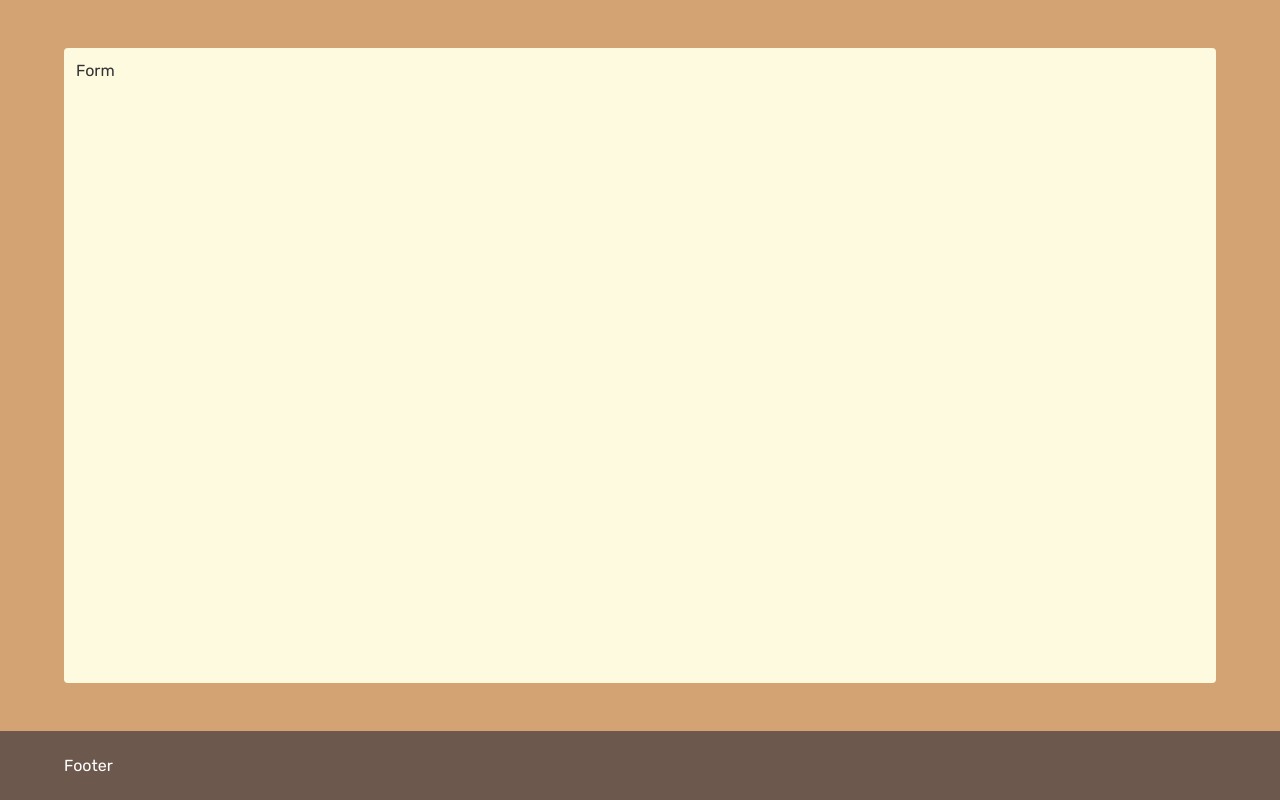
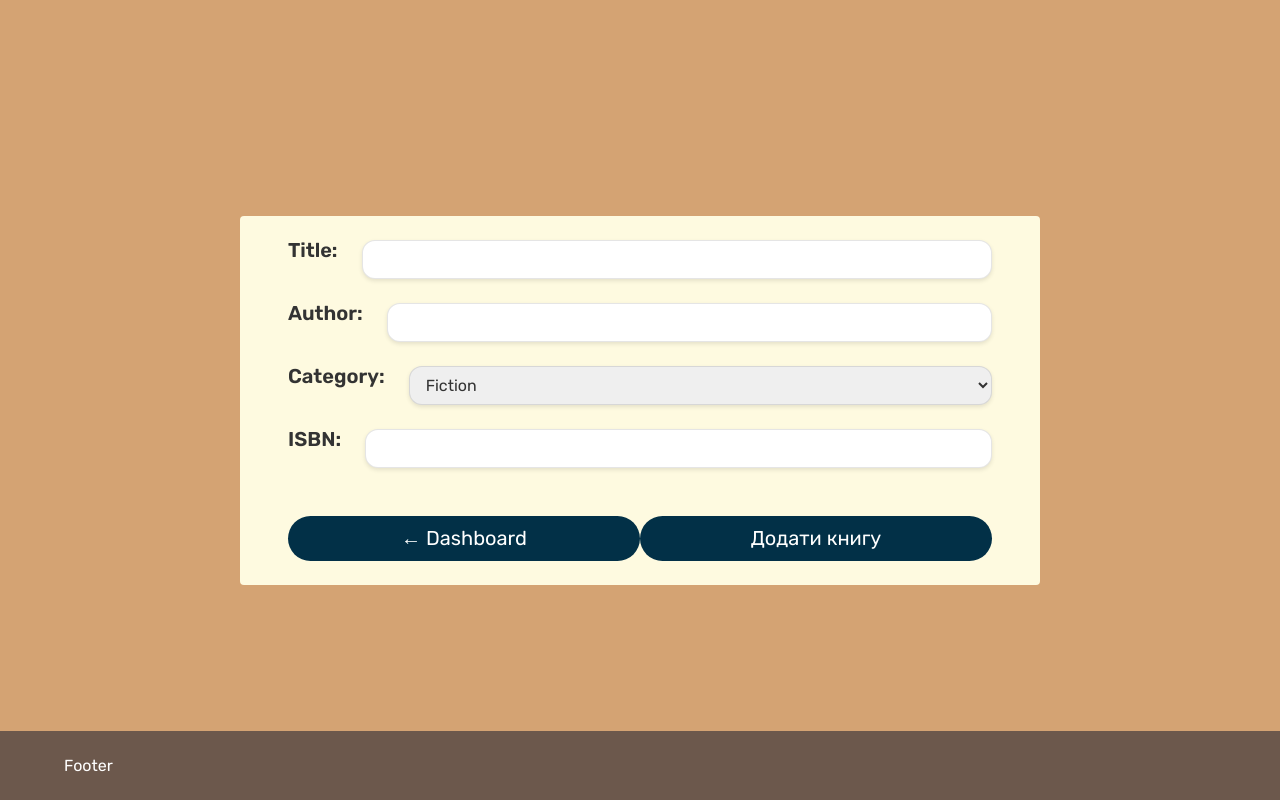
Before and after one commit to ivantelizhenko/Luna__test--ivantelizhenko, a React (Vite) app: page / in a window 1280 px wide. Built offline with nearby package versions, Linux system fonts and the light colour scheme.

Commit message:
part of addBook is done

```diff
--- a/package.json
+++ b/package.json
@@ -15,6 +15,7 @@
     "json-server": "^1.0.0-beta.3",
     "react": "^19.0.0",
     "react-dom": "^19.0.0",
+    "react-hot-toast": "^2.5.2",
     "styled-components": "^6.1.15"
   },
   "devDependencies": {
--- a/src/App.tsx
+++ b/src/App.tsx
@@ -2,6 +2,7 @@ import styled from 'styled-components';
 
 import Footer from './components/Footer';
 import Main from './components/Main';
+import { Toaster } from 'react-hot-toast';
 
 const Layout = styled.div`
   display: flex;
@@ -14,6 +15,7 @@ function App() {
     <Layout>
       <Main />
       <Footer />
+      <Toaster />
     </Layout>
   );
 }
--- a/src/components/BookForm.tsx
+++ /dev/null
@@ -1,14 +0,0 @@
-import styled from 'styled-components';
-
-const StyledBookForm = styled.form`
-  height: 100%;
-  background-color: #fefae0;
-  padding: 1.2rem;
-  border-radius: 4px;
-`;
-
-function BookForm() {
-  return <StyledBookForm>Form</StyledBookForm>;
-}
-
-export default BookForm;
--- /dev/null
+++ b/src/components/BookForm/BookForm.tsx
@@ -0,0 +1,107 @@
+import { ChangeEvent, FormEvent, useState } from 'react';
+import styled from 'styled-components';
+
+import InputField from './InputField';
+import SelectField from './SelectField';
+import { BookFormRow } from './BookFornRow';
+import Button from '../Button';
+import toast from 'react-hot-toast';
+
+const StyledBookForm = styled.form`
+  & div:not(:last-of-type) {
+    margin-bottom: 2.4rem;
+  }
+
+  max-width: 80rem;
+  height: fit-content;
+  background-color: #fefae0;
+  padding: 2.4rem 4.8rem;
+  border-radius: 4px;
+  margin: auto;
+  position: absolute;
+  inset: 0;
+
+  & button {
+    margin-top: 2.4rem;
+    width: 100%;
+  }
+`;
+
+interface Book {
+  title: string;
+  author: string;
+  category: 'Fiction' | 'Non-Fiction' | 'Science';
+  isbn: string;
+}
+
+function BookForm() {
+  const [formData, setFormData] = useState<Book>({
+    title: '',
+    author: '',
+    category: 'Fiction',
+    isbn: '',
+  });
+
+  function handleChange(e: ChangeEvent<HTMLInputElement | HTMLSelectElement>) {
+    const { name, value } = e.target;
+    setFormData(prevData => ({
+      ...prevData,
+      [name]: value,
+    }));
+  }
+
+  // Обробник відправки форми
+  function handleSubmit(e: FormEvent) {
+    e.preventDefault();
+    console.log(formData);
+
+    setFormData({ title: '', author: '', category: 'Fiction', isbn: '' });
+    toast.success('Book was added!');
+  }
+
+  return (
+    <StyledBookForm onSubmit={handleSubmit}>
+      <BookFormRow>
+        <InputField
+          name="title"
+          title="Title"
+          value={formData.title}
+          onChange={handleChange}
+        />
+      </BookFormRow>
+      <BookFormRow>
+        <InputField
+          name="author"
+          title="Author"
+          value={formData.author}
+          onChange={handleChange}
+        />
+      </BookFormRow>
+      <BookFormRow>
+        <SelectField
+          name="category"
+          title="Category"
+          options={['Fiction', 'Non-Fiction', 'Science']}
+          onChange={handleChange}
+          value={formData.category}
+        />
+      </BookFormRow>
+      <BookFormRow>
+        <InputField
+          name="isbn"
+          title="ISBN"
+          value={formData.isbn}
+          onChange={handleChange}
+          type="number"
+        />
+      </BookFormRow>
+
+      <BookFormRow>
+        <Button>&larr; Dashboard</Button>
+        <Button type="submit">Додати книгу</Button>
+      </BookFormRow>
+    </StyledBookForm>
+  );
+}
+
+export default BookForm;
--- /dev/null
+++ b/src/components/BookForm/BookFornRow.ts
@@ -0,0 +1,20 @@
+import styled from 'styled-components';
+
+export const BookFormRow = styled.div`
+  display: flex;
+
+  & label {
+    font-size: 2rem;
+    font-weight: 600;
+    margin-right: 2.4rem;
+  }
+
+  & input,
+  & select {
+    width: 100%;
+    padding: 0.8rem 1.2rem;
+    border-radius: 13px;
+    border: 1px solid rgba(3 3 3 / 0.1);
+    box-shadow: 0 2px 4px rgba(0 0 0 / 0.1);
+  }
+`;
--- /dev/null
+++ b/src/components/BookForm/InputField.tsx
@@ -0,0 +1,33 @@
+import { ChangeEvent } from 'react';
+
+type InputFieldProps = {
+  name: string;
+  title: string;
+  value: string;
+  onChange: (e: ChangeEvent<HTMLInputElement>) => void;
+  type?: string;
+};
+
+function InputField({
+  name,
+  title,
+  value,
+  onChange,
+  type = 'text',
+}: InputFieldProps) {
+  return (
+    <>
+      <label htmlFor={name}>{title}:</label>
+      <input
+        type={type}
+        id={name}
+        name={name}
+        value={value}
+        onChange={onChange}
+        required
+      />
+    </>
+  );
+}
+
+export default InputField;
--- /dev/null
+++ b/src/components/BookForm/SelectField.tsx
@@ -0,0 +1,32 @@
+import { ChangeEvent } from 'react';
+
+type SelectFieldProps = {
+  name: string;
+  title: string;
+  value: string;
+  onChange: (e: ChangeEvent<HTMLSelectElement>) => void;
+  options: string[];
+};
+
+function SelectField({
+  name,
+  title,
+  value,
+  onChange,
+  options,
+}: SelectFieldProps) {
+  return (
+    <>
+      <label htmlFor={name}>{title}:</label>
+      <select id={name} name={name} value={value} onChange={onChange} required>
+        {options.map((item, i) => (
+          <option key={i} value={item}>
+            {item}
+          </option>
+        ))}
+      </select>
+    </>
+  );
+}
+
+export default SelectField;
--- /dev/null
+++ b/src/components/Button.tsx
@@ -0,0 +1,23 @@
+import { MouseEvent, ReactNode } from 'react';
+import styled from 'styled-components';
+
+const StyledButton = styled.button`
+  background-color: #023047;
+  color: #fff;
+  border: none;
+  padding: 1.2rem 2.4rem;
+  font-size: 2rem;
+  border-radius: 25px;
+`;
+
+type ButtonProps = {
+  children: ReactNode;
+  onClick?: (e: MouseEvent) => void;
+  type?: 'submit' | 'reset' | 'button';
+};
+
+function Button({ children, type = 'button' }: ButtonProps) {
+  return <StyledButton type={type}>{children}</StyledButton>;
+}
+
+export default Button;
--- a/src/components/Main.tsx
+++ b/src/components/Main.tsx
@@ -1,5 +1,5 @@
 import styled from 'styled-components';
-import BookForm from './BookForm';
+import BookForm from './BookForm/BookForm';
 
 const StyledMain = styled.main`
   background-color: #d4a373;
```
Also changed, not shown: 1 other file (tests, documents, lock files or other folders).
